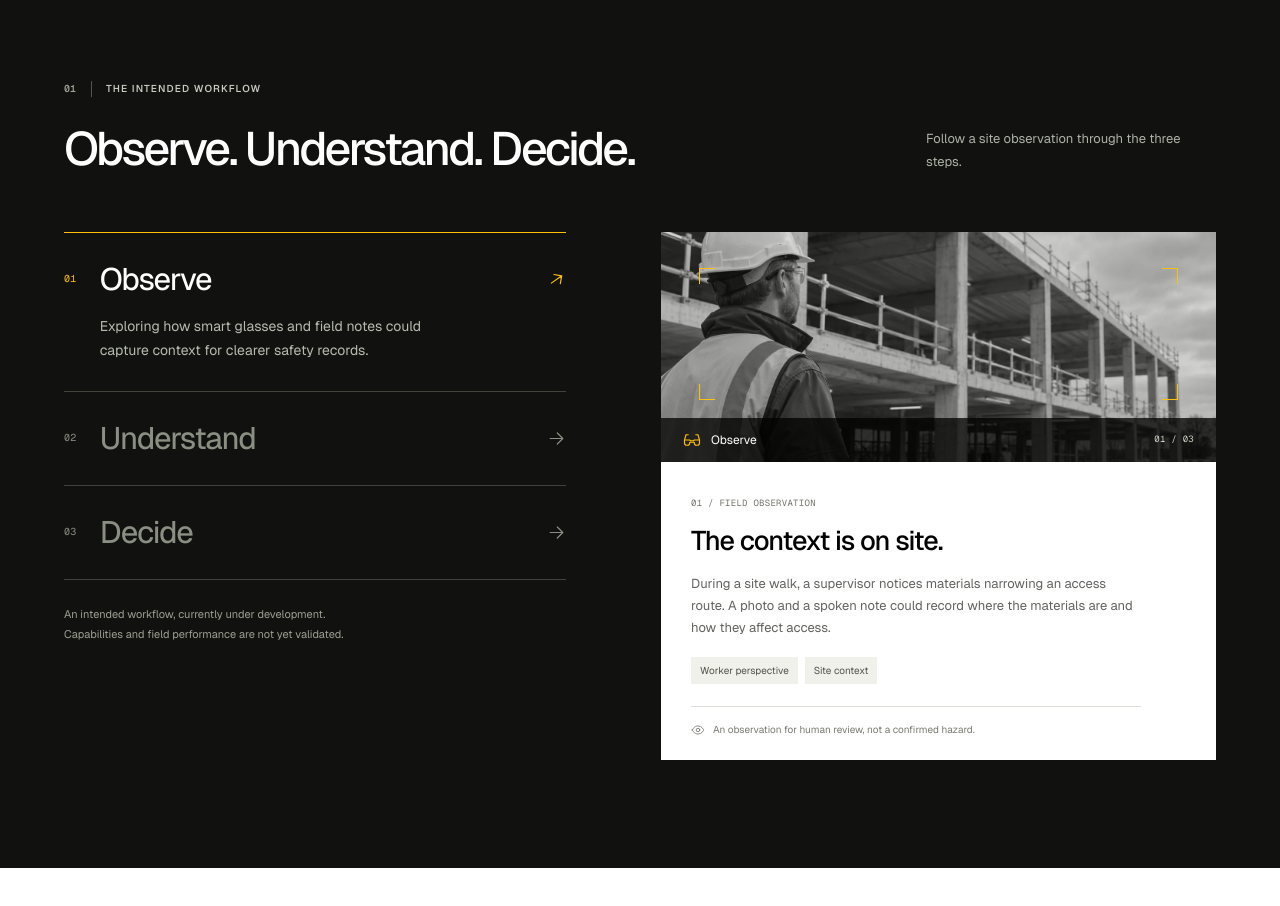
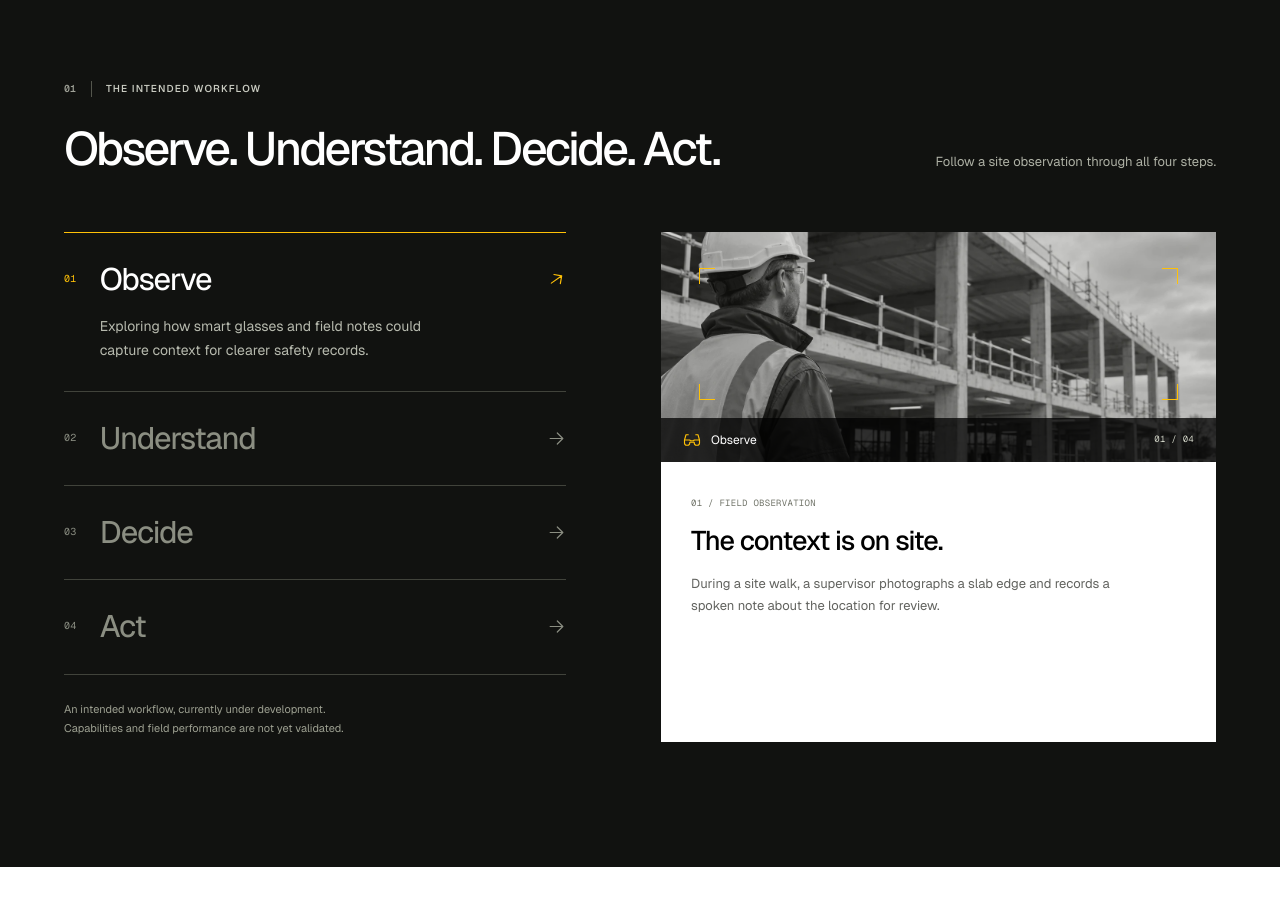
Before and after one commit to Khashayarghorab/Safesight, a Next.js app: page /technology in a window 1280 px wide. Shown: the part 560-1466 px from the top of the page. Built offline with nearby package versions, Linux system fonts and the light colour scheme.

Commit message:
Add Safi and Act to Technology workflow

```diff
--- a/app/globals.css
+++ b/app/globals.css
@@ -125,10 +125,11 @@ svg{flex-shrink:0}
 .panel-eyebrow{font-size:9px;color:#717469}
 .workflow-card h3{font-size:27px;margin:13px 0 15px}
 .workflow-card>p{font-size:13px;line-height:1.7;margin:0 0 18px;max-width:450px}
-.workflow-tags{display:flex;gap:7px;flex-wrap:wrap;margin-bottom:22px}
-.workflow-tags>span{font-size:10px;line-height:1.3;padding:7px 9px;background:#f0f1eb;color:#515449}
-.workflow-card .panel-note{display:flex;gap:8px;border-top:1px solid var(--line);padding-top:14px;font-size:10px;color:#777b6f;margin:0;align-items:flex-start}
-.panel-note>svg{width:14px;height:14px;margin-top:2px}
+.safi-example{display:grid;grid-template-columns:66px minmax(0,1fr);align-items:center;gap:14px;padding:10px 14px;background:#fffbef;border:1px solid #ece3cb;border-left:3px solid var(--yellow)}
+.safi-example img{width:66px;height:78px;object-fit:contain}
+.safi-example .mono{font-size:10px;color:#62604d;text-transform:uppercase}
+.safi-example strong{display:block;font-size:15px;margin:2px 0 3px}
+.safi-example p{font-size:13px;line-height:1.55;margin:0}
 .partner-section{display:grid;grid-template-columns:1fr 1fr;gap:100px;align-items:center}
 .partner-visual{align-self:stretch;position:relative;min-height:560px;min-width:0;width:100%;background:#d8dad1;overflow:hidden}
 .partner-visual>img{width:100%;height:100%;position:absolute;object-fit:cover;object-position:38% center}
--- a/app/technology/page.tsx
+++ b/app/technology/page.tsx
@@ -10,7 +10,7 @@ export const metadata = pageMetadata(
 export default function Technology() {
   return <>
     <PageIntro label="Technology / In development" title="How could AI support construction safety inspections?"><p>Follow an observation from wearable capture to review and action. This is the workflow we are investigating.</p></PageIntro>
-    <section className="workflow-section"><div className="container section"><div className="section-heading"><div><Eyebrow number="01">The intended workflow</Eyebrow><h2>Observe. Understand. Decide.</h2></div><p className="section-aside">Follow a site observation through the three steps.</p></div><Workflow /></div></section>
+    <section className="workflow-section"><div className="container section"><div className="section-heading"><div><Eyebrow number="01">The intended workflow</Eyebrow><h2>Observe. Understand. Decide. Act.</h2></div><p className="section-aside">Follow a site observation through all four steps.</p></div><Workflow /></div></section>
     <section className="container section technology-priorities"><div className="section-heading"><div><Eyebrow number="02">What we’re evaluating</Eyebrow><h2>Designed for the job site.<br />Grounded in its realities.</h2></div><p className="section-aside">Field performance has to be earned.<br />These are our development priorities.</p></div><div className="feature-grid">
       <article><Icon name="glasses" /><span className="mono">01 / DOCUMENTATION</span><h3>From observations to useful records</h3><p>Retain the image, spoken note, and site context together so observations are easier to revisit.</p></article>
       <article><Icon name="layers" /><span className="mono">02 / REASONING</span><h3>Useful context, clearly explained</h3><p>Present potential hazards and supporting context in a form a reviewer can question and check.</p></article>
--- a/components/workflow.tsx
+++ b/components/workflow.tsx
@@ -2,10 +2,39 @@
 import { useRef, useState } from 'react';
 import { Icon } from './icons';
 const stages = [
-  { label: 'Observe', body: 'Exploring how smart glasses and field notes could capture context for clearer safety records.', icon: 'glasses' as const, panelLabel: '01 / FIELD OBSERVATION', panelTitle: 'The context is on site.', panelBody: 'During a site walk, a supervisor notices materials narrowing an access route. A photo and a spoken note could record where the materials are and how they affect access.', tags: ['Worker perspective', 'Site context'], note: 'An observation for human review, not a confirmed hazard.' },
-  { label: 'Understand', body: 'Evaluating how AI could organize observations and suggest potential hazards for qualified human review.', icon: 'layers' as const, panelLabel: '02 / AI-ASSISTED REASONING', panelTitle: 'A question worth checking.', panelBody: 'AI could help organize the note and ask whether access is restricted. A qualified person would check the evidence and site context.', tags: ['Potential risk', 'Context matters'], note: 'AI may be incomplete or incorrect. Verification is essential.' },
-  { label: 'Decide', body: 'Exploring support for people to record action responsibilities and review progress after deciding what is needed.', icon: 'shield' as const, panelLabel: '03 / HUMAN REVIEW', panelTitle: 'The decision stays human.', panelBody: 'A qualified person would check the route and decide what action is needed. Intended follow-up support would help record responsibility and progress; people would verify completion.', tags: ['Human decisions', 'Intended follow-up'], note: 'No autonomous safety decisions or guaranteed detection.' },
-];
+  {
+    label: 'Observe',
+    body: 'Exploring how smart glasses and field notes could capture context for clearer safety records.',
+    icon: 'glasses',
+    panelLabel: 'FIELD OBSERVATION',
+    panelTitle: 'The context is on site.',
+    panelBody: 'During a site walk, a supervisor photographs a slab edge and records a spoken note about the location for review.',
+  },
+  {
+    label: 'Understand',
+    body: 'Evaluating how AI could organize observations and suggest potential hazards for qualified human review.',
+    icon: 'layers',
+    panelLabel: 'AI-ASSISTED REASONING',
+    panelTitle: 'A question worth checking.',
+    example: '“I don’t see a guardrail along the edge of this slab. Can you check what fall protection is in place on site?”',
+  },
+  {
+    label: 'Decide',
+    body: 'A qualified person checks the observation on site and decides whether action is needed.',
+    icon: 'shield',
+    panelLabel: 'HUMAN REVIEW',
+    panelTitle: 'The decision stays human.',
+    panelBody: 'A qualified person checks what fall protection is in place at the slab edge and decides whether any action is needed.',
+  },
+  {
+    label: 'Act',
+    body: 'Assign the action, track progress, and verify completion.',
+    icon: 'check',
+    panelLabel: 'FOLLOW-UP',
+    panelTitle: 'Follow through on the action.',
+    panelBody: 'If action is needed, the team records who is responsible, tracks progress, and verifies on site that the agreed action is complete.',
+  },
+] as const;
 export default function Workflow() {
   const [active, setActive] = useState(0);
   const buttons = useRef<(HTMLButtonElement | null)[]>([]);
@@ -26,8 +55,21 @@ export default function Workflow() {
       <p className="workflow-disclaimer">An intended workflow, currently under development.<br />Capabilities and field performance are not yet validated.</p>
     </div>
     <div id="workflow-panel" role="tabpanel" aria-labelledby={`stage-${active}`} tabIndex={0} className="workflow-panel">
-      <div className="workflow-image"><img src="/images/site-perspective.webp" alt="Supervisor looking across a concrete building site" width="1400" height="1050" loading="lazy" /><div className="viewfinder" aria-hidden="true"><span /><span /><span /><span /></div><div className="workflow-image-label"><Icon name={stage.icon} /><span>{stage.label}</span><span className="mono">0{active + 1} / 03</span></div></div>
-      <div className="workflow-card" key={active}><span className="mono panel-eyebrow">{stage.panelLabel}</span><h3>{stage.panelTitle}</h3><p>{stage.panelBody}</p><div className="workflow-tags">{stage.tags.map(tag => <span key={tag}>{tag}</span>)}</div><p className="panel-note"><Icon name="eye" />{stage.note}</p></div>
+      <div className="workflow-image"><img src="/images/site-perspective.webp" alt="Illustrative photo of a supervisor looking across a concrete building site" width="1400" height="1050" loading="lazy" /><div className="viewfinder" aria-hidden="true"><span /><span /><span /><span /></div><div className="workflow-image-label"><Icon name={stage.icon} /><span>{stage.label}</span><span className="mono">0{active + 1} / 0{stages.length}</span></div></div>
+      <div className="workflow-card" key={active}>
+        <span className="mono panel-eyebrow">0{active + 1} / {stage.panelLabel}</span>
+        <h3>{stage.panelTitle}</h3>
+        {'example' in stage ? (
+          <div className="safi-example">
+            <img src="/images/safi.webp" alt="Safi, an orange mascot in a hard hat" width="66" height="78" />
+            <div>
+              <span className="mono">Example AI suggestion</span>
+              <strong>Meet Safi</strong>
+              <p>{stage.example}</p>
+            </div>
+          </div>
+        ) : <p>{stage.panelBody}</p>}
+      </div>
     </div>
   </div>;
 }
```
Also changed, not shown: public/images/safi.webp (added).
